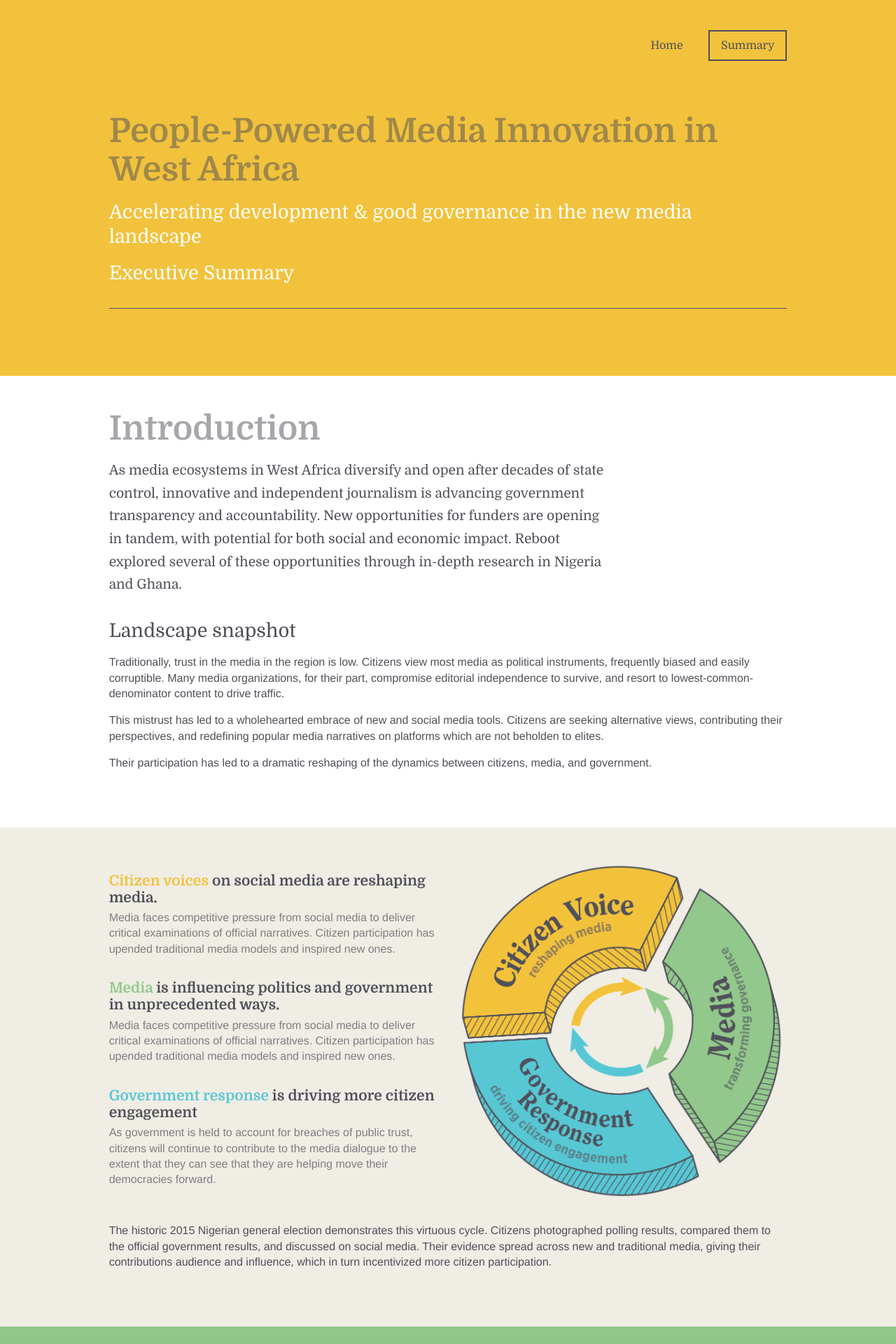
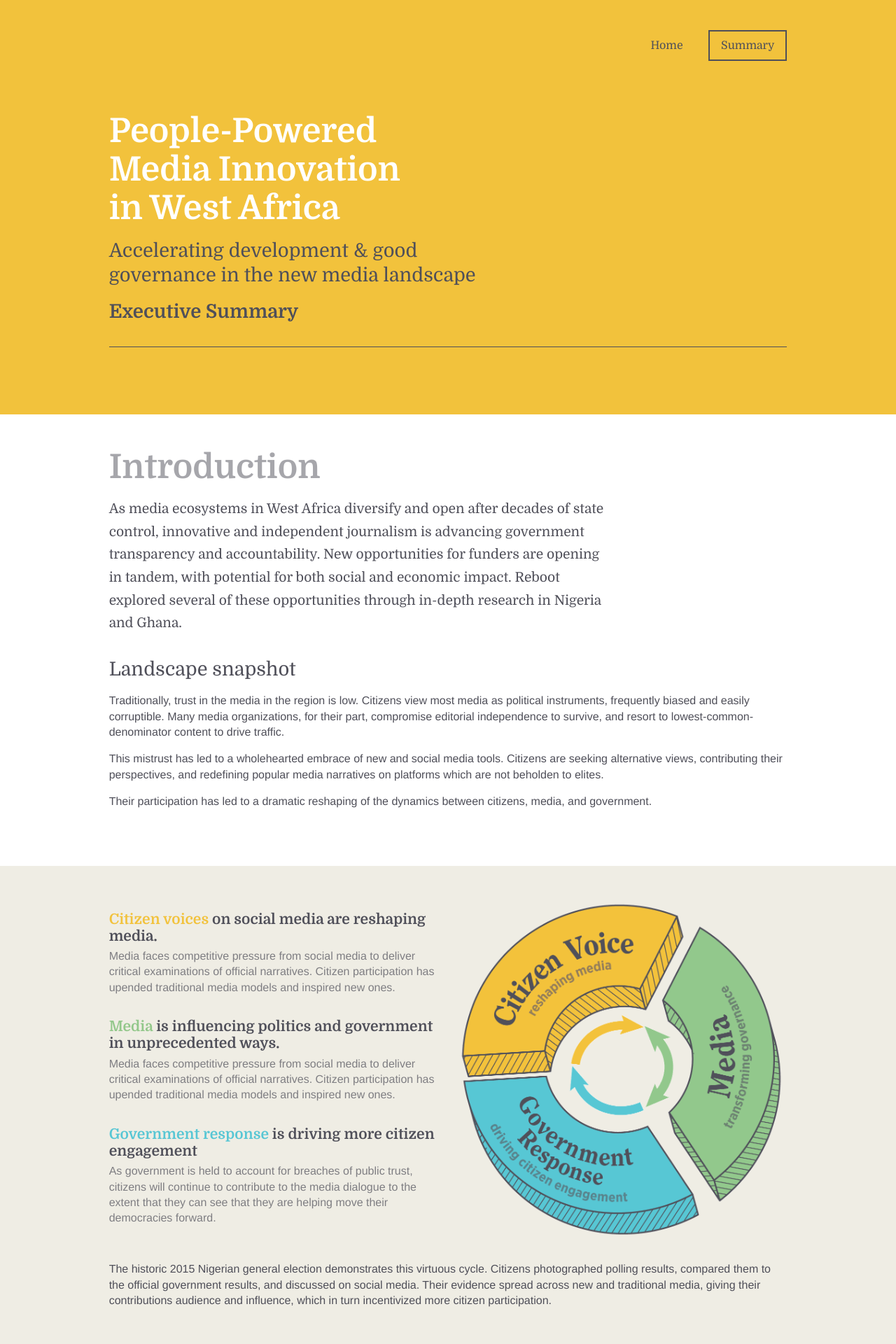
Before and after one commit to theReboot/westafricamedia, a Jekyll site: the page built from summary/index.html, in a window 1280 px wide. Shown: the top 1920 px of the page at 70% size. Built offline with Jekyll 4.4.1, drawn with Linux system fonts in a browser that asks for light colours.

Commit message:
Moved nav for mobile, and fixed title line breaks

```diff
--- a/_layouts/home.html
+++ b/_layouts/home.html
@@ -17,7 +17,7 @@
 
         <div class="textwrap">
 
-          <h1>People-Powered Media Innovation in West Africa</h1>
+          <h1>People-Powered<br />Media Innovation<br />in West Africa</h1>
           <h2>Accelerating development &amp; good governance in the new media landscape</h2>
           <a class="button" target="_blank" href="{{ site.baseurl }}/assets/2016_People-Powered-Media-Innovation-in-West-Africa.pdf">Download the Report<br /><span class="small">PDF, 5,9MB</span></a>
           <div class="clearfix"></div>
--- a/css/main.scss
+++ b/css/main.scss
@@ -70,6 +70,10 @@ nav {
   margin-top: 3.5rem;
   right: 0;
   z-index: 2;
+
+  @include media($mobile) {
+    margin-top: 1.5rem;
+  }
 
   a {
     padding: .7rem 1rem;
@@ -397,6 +401,19 @@ p {
   }
 }
 
+// doubling up for specificity
+.title.title {
+
+  h1 {
+    color: #fff;
+    opacity: 1;
+  }
+
+  h2 {
+    color: $grey;
+  }
+}
+
 .twocol {
   column-count: 2;
 
--- a/summary/index.html
+++ b/summary/index.html
@@ -8,9 +8,13 @@ nav: summary
 
     <section class="topPage">
 
-      <h1>People-Powered Media Innovation in West Africa</h1>
-      <h2>Accelerating development &amp; good governance in the new media landscape</h2>
-      <h2>Executive Summary</h2>
+      <div class="title">
+
+        <h1>People-Powered<br />Media Innovation<br />in West Africa</h1>
+        <h2>Accelerating development &amp; good<br />governance in the new media landscape<br /></h2>
+        <h2><strong>Executive Summary</strong></h2>
+
+      </div>
 
       <div class="linebreak"></div>
 
```
